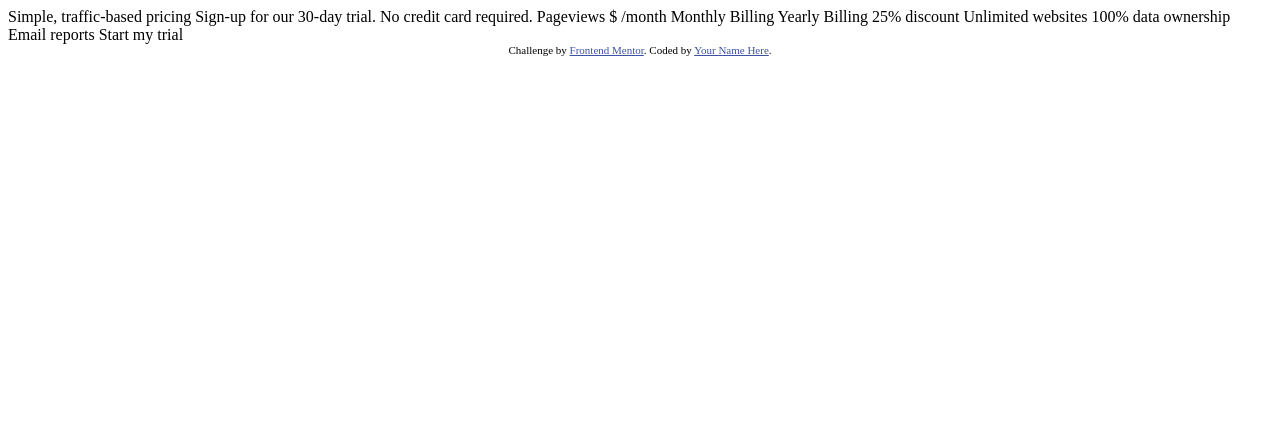
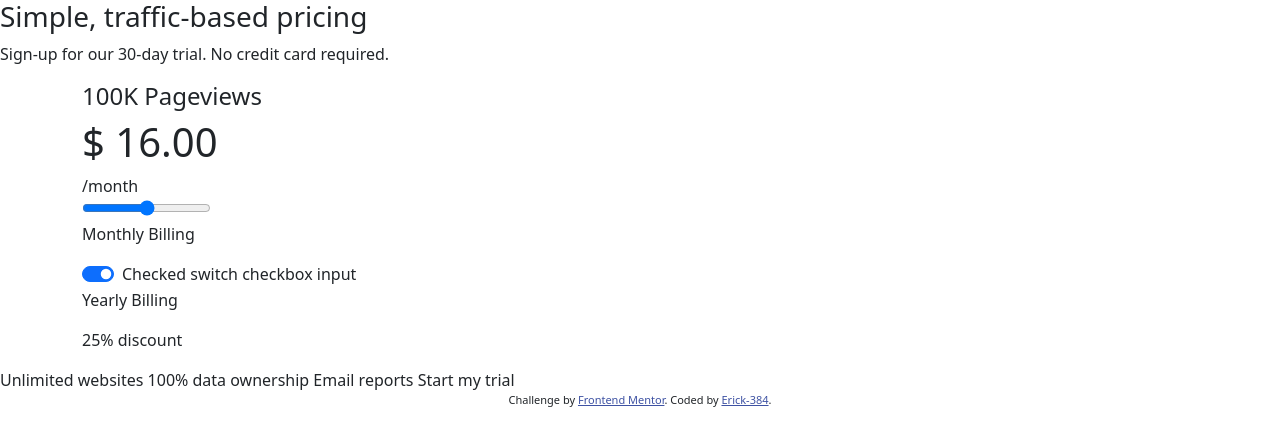
Before and after one commit to Erick384/Interactive-pricing-component, a plain HTML site: page index.html in a window 1280 px wide. Drawn offline with nearby package versions, Linux system fonts and the light colour scheme.

Commit message:
Interactive-pricing-component commits

```diff
--- a/index.html
+++ b/index.html
@@ -1,39 +1,72 @@
 <!DOCTYPE html>
 <html lang="en">
   <head>
-  <meta charset="UTF-8">
-  <meta name="viewport" content="width=device-width, initial-scale=1.0"> <!-- displays site properly based on user's device -->
+    <meta charset="UTF-8" />
+    <meta name="viewport" content="width=device-width, initial-scale=1.0" />
+    <link href="https://cdn.jsdelivr.net/npm/bootstrap@5.0.2/dist/css/bootstrap.min.css" rel="stylesheet" integrity="sha384-EVSTQN3/azprG1Anm3QDgpJLIm9Nao0Yz1ztcQTwFspd3yD65VohhpuuCOmLASjC" crossorigin="anonymous">
 
-  <link rel="icon" type="image/png" sizes="32x32" href="./images/favicon-32x32.png">
+    <!-- displays site properly based on user's device -->
+
+    <link
+      rel="icon"
+      type="image/png"
+      sizes="32x32"
+      href="./images/favicon-32x32.png"
+    />
 
     <title>Frontend Mentor | Interactive pricing component</title>
 
     <!-- Feel free to remove these styles or customise in your own stylesheet 👍 -->
     <style>
-    .attribution { font-size: 11px; text-align: center; }
-    .attribution a { color: hsl(228, 45%, 44%); }
+      .attribution {
+        font-size: 11px;
+        text-align: center;
+      }
+      .attribution a {
+        color: hsl(228, 45%, 44%);
+      }
     </style>
   </head>
   <body>
+    <div class="header">
+      <h3>Simple, traffic-based pricing</h3>
+      <p>Sign-up for our 30-day trial. No credit card required.</p>
+    </div>
+    <div class="container">
+      <div class="one">
+        <div class="oneLeft">
+          <h4>100K Pageviews</h4>
+        </div>
+        <div class="oneRight">
+          <h1>$ 16.00</h1>
+          <span>/month</span>
+        </div>
+      </div>
+      <div class="two">
+        <input type="range" name="range" id="range">
+      </div>
+      <div class="three">
+        <p>Monthly Billing</p>
+        <div class="form-check form-switch">
+          <input class="form-check-input" type="checkbox" id="flexSwitchCheckChecked" checked>
+          <label class="form-check-label" for="flexSwitchCheckChecked">Checked switch checkbox input</label>
+        </div>
+        <p>Yearly Billing</p>
+        <span>25% discount</span>
+      </div>
+      <div class="four">
+        <p></p>
+      </div>
+    </div>
 
-  Simple, traffic-based pricing
-  Sign-up for our 30-day trial. No credit card required.
-
-  Pageviews
-  $ /month
-
-  Monthly Billing
-  Yearly Billing 25% discount
-
-  Unlimited websites
-  100% data ownership
-  Email reports
-
-  Start my trial
+         Unlimited
+    websites 100% data ownership Email reports Start my trial
 
     <div class="attribution">
-    Challenge by <a href="https://www.frontendmentor.io?ref=challenge" target="_blank">Frontend Mentor</a>.
-    Coded by <a href="#">Your Name Here</a>.
+      Challenge by
+      <a href="https://www.frontendmentor.io?ref=challenge" target="_blank"
+        >Frontend Mentor</a
+      >. Coded by <a href="#">Erick-384</a>.
     </div>
   </body>
 </html>
```
Lines whose indentation alone changed are shown as unchanged.
